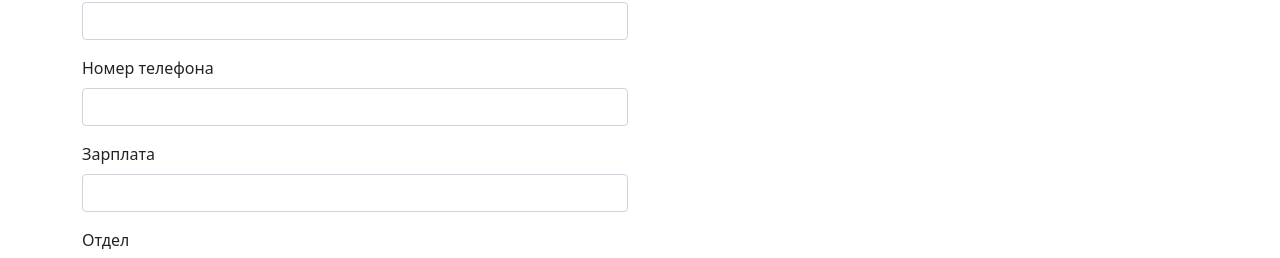
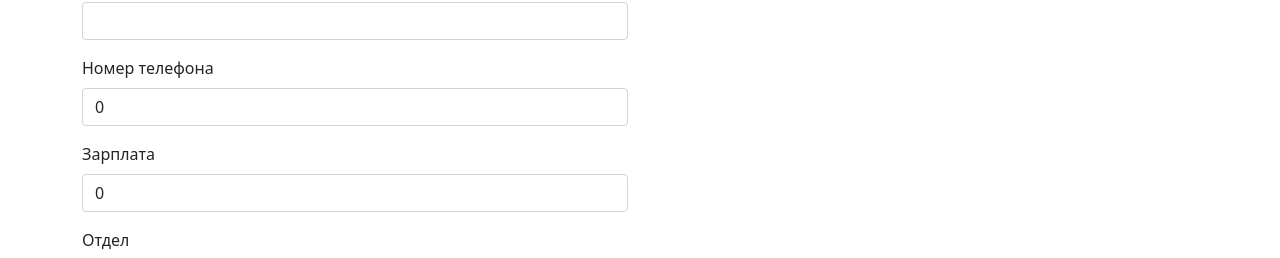
Before and after one commit to kirN-dev/FullStack.UI, an Angular app: page /employees/add in a window 1280 px wide. Shown: the part 236-494 px from the top of the page. Built offline with nearby package versions, Linux system fonts and the light colour scheme.

Commit message:
Подключил сервис по созданию сотрудника

```diff
--- a/src/app/components/employees/add-employee/add-employee.component.html
+++ b/src/app/components/employees/add-employee/add-employee.component.html
@@ -3,30 +3,60 @@
 
   <div class="row">
     <div class="col-6">
-      <form #form="ngForm">
+      <form #form="ngForm" (ngSubmit)="addEmployee()">
         <div class="mb-3">
           <label for="name" class="form-label">Имя</label>
-          <input type="text" class="form-control" id="name" />
+          <input
+            type="text"
+            class="form-control"
+            id="name"
+            name="name"
+            [(ngModel)]="addEmployeeRequest.name"
+          />
         </div>
 
         <div class="mb-3">
           <label for="email" class="form-label">Электронная почта</label>
-          <input type="email" class="form-control" id="email" />
+          <input
+            type="email"
+            class="form-control"
+            id="email"
+            name="email"
+            [(ngModel)]="addEmployeeRequest.email"
+          />
         </div>
 
         <div class="mb-3">
           <label for="phone" class="form-label">Номер телефона</label>
-          <input type="number" class="form-control" id="phone" />
+          <input
+            type="number"
+            class="form-control"
+            id="phone"
+            name="phone"
+            [(ngModel)]="addEmployeeRequest.phone"
+          />
         </div>
 
         <div class="mb-3">
           <label for="salary" class="form-label">Зарплата</label>
-          <input type="number" class="form-control" id="salary" />
+          <input
+            type="number"
+            class="form-control"
+            id="salary"
+            name="salary"
+            [(ngModel)]="addEmployeeRequest.salary"
+          />
         </div>
 
         <div class="mb-3">
           <label for="department" class="form-label">Отдел</label>
-          <input type="text" class="form-control" id="department" />
+          <input
+            type="text"
+            class="form-control"
+            id="department"
+            name="department"
+            [(ngModel)]="addEmployeeRequest.department"
+          />
         </div>
 
         <button type="submit" class="btn btn-primary">Сохранить</button>
--- a/src/app/components/employees/add-employee/add-employee.component.ts
+++ b/src/app/components/employees/add-employee/add-employee.component.ts
@@ -1,10 +1,35 @@
-import { Component } from '@angular/core';
+import { Component, OnInit } from '@angular/core';
+import { Router } from '@angular/router';
+import { Employee } from 'src/app/models/employee.model';
+import { EmployeesService } from 'src/app/services/employees.service';
 
 @Component({
   selector: 'app-add-employee',
   templateUrl: './add-employee.component.html',
-  styleUrls: ['./add-employee.component.css']
+  styleUrls: ['./add-employee.component.css'],
 })
-export class AddEmployeeComponent {
+export class AddEmployeeComponent implements OnInit {
+  addEmployeeRequest: Employee = {
+    id: '',
+    name: '',
+    email: '',
+    phone: 0,
+    salary: 0,
+    department: '',
+  };
 
+  constructor(
+    private employeeService: EmployeesService,
+    private router: Router
+  ) {}
+
+  ngOnInit(): void {}
+
+  addEmployee(): void {
+    this.employeeService
+      .addEmployee(this.addEmployeeRequest)
+      .subscribe((employee) => {
+        this.router.navigate(['employees']);
+      });
+  }
 }
```
